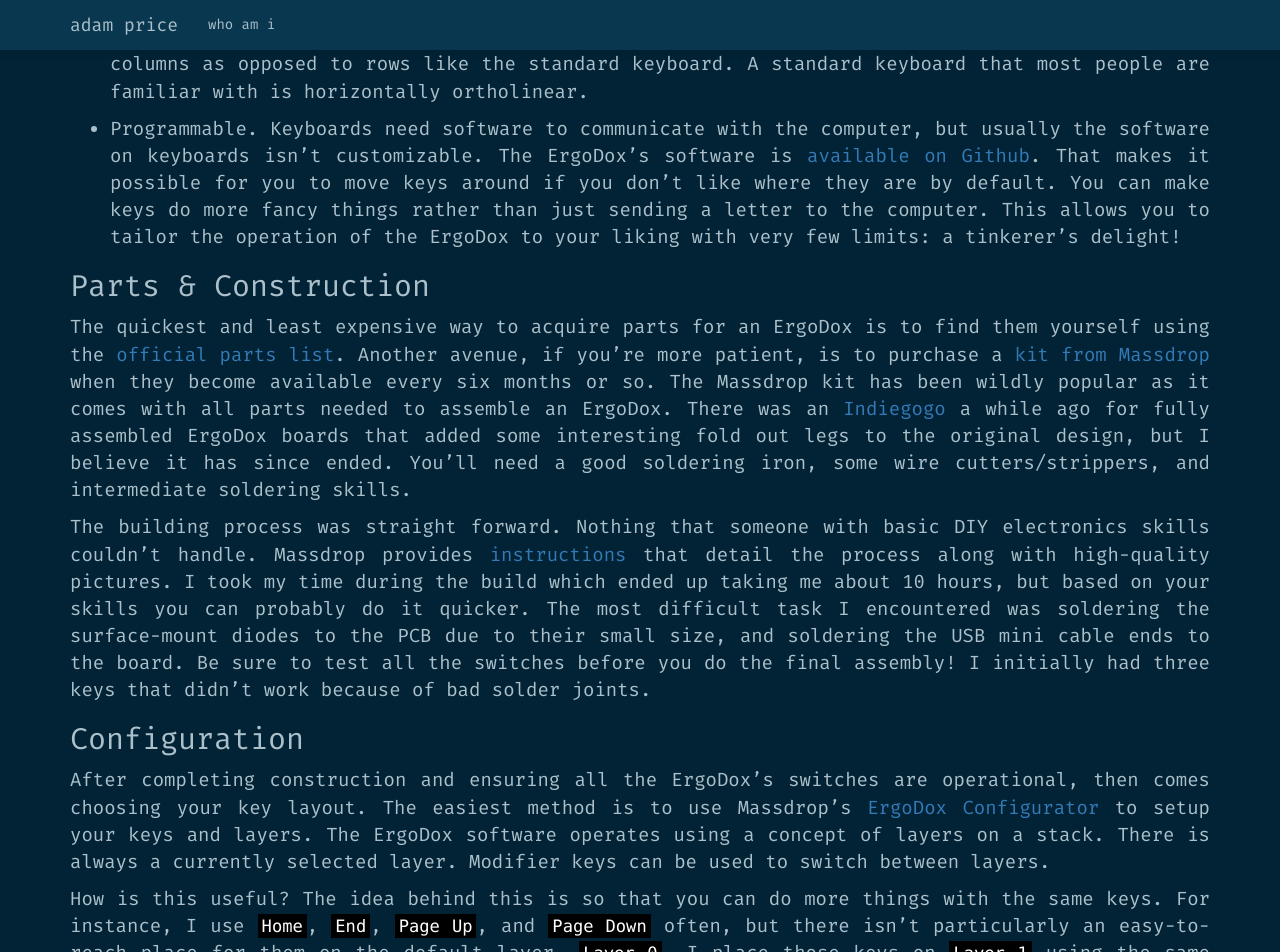
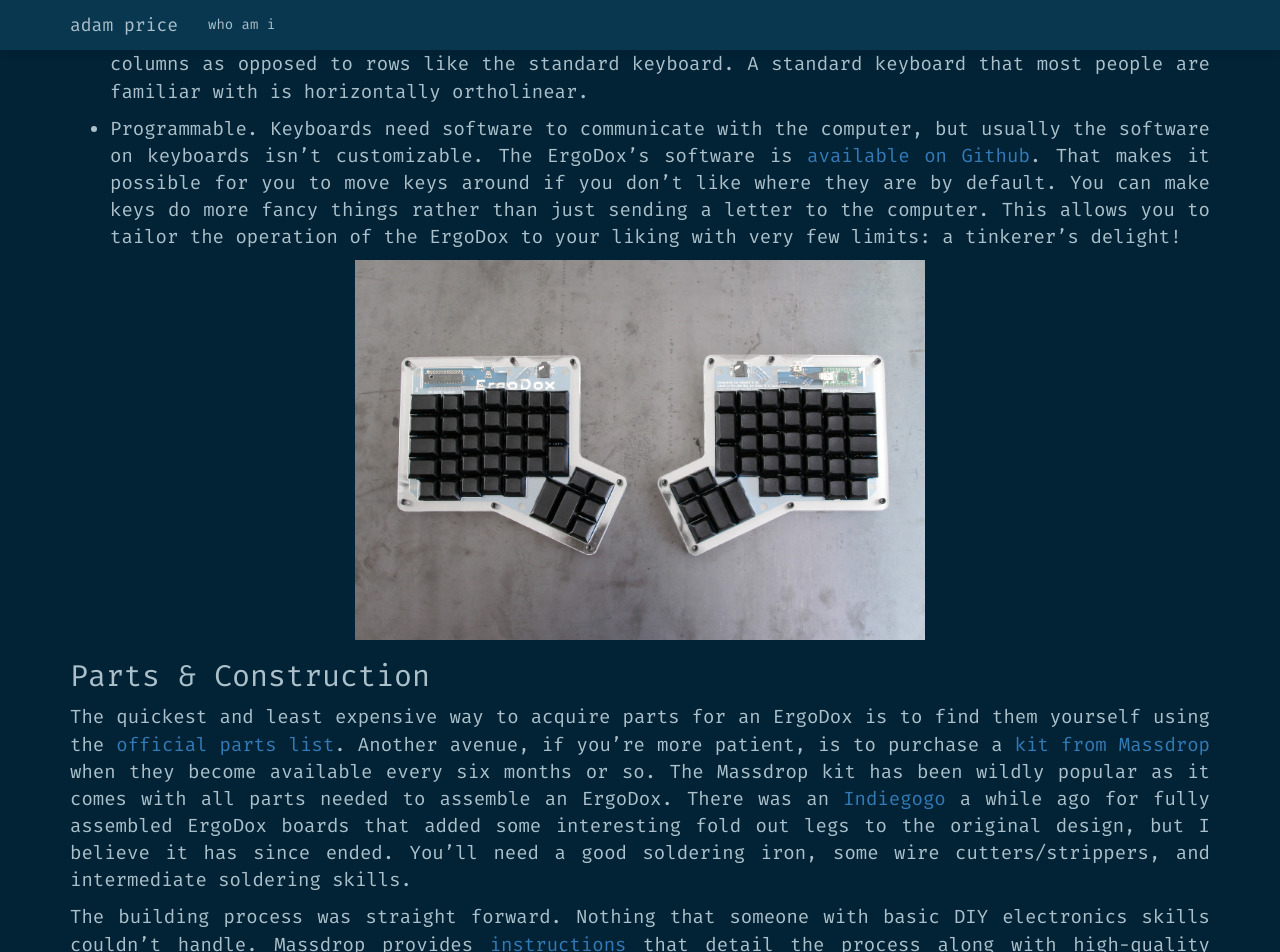
Before and after one commit to komidore64/komidore64.github.io, a Jekyll site: the page built from _posts/2015-07-26-build-an-ergodox-keyboard.md, in a window 1280 px wide and 1400 px high, scrolled down 657 px. Shown: the top 952 px of the window. Built offline with Jekyll 4.4.1, drawn with Linux system fonts in a browser that asks for light colours; nearby versions of some CDN libraries; some web fonts are replaced.

Commit message:
add images to build-an-ergodox-keyboard
also refactored main.css with consistent spacing between selectors and a
bit or organization along with a new selector for images included posts
and pages.

```diff
--- a/_posts/2015-07-26-build-an-ergodox-keyboard.md
+++ b/_posts/2015-07-26-build-an-ergodox-keyboard.md
@@ -26,6 +26,8 @@
 You can make keys do more fancy things rather than just sending a letter to the computer.
 This allows you to tailor the operation of the ErgoDox to your liking with very few limits: a tinkerer's delight!
 
+![ergodox top-down](/assets/img/2015-07-26-build-an-ergodox-keyboard/ergodox_topdown.jpg)
+
 ## Parts & Construction
 
 The quickest and least expensive way to acquire parts for an ErgoDox is to find them yourself using the [official parts list](http://ergodox.org/Hardware.aspx).
--- a/css/main.scss
+++ b/css/main.scss
@@ -1,7 +1,48 @@
 ---
 # Only the main Sass file needs front matter (the dashes are enough)
 ---
+
 @charset "utf-8";
+
+// ---
+// Imports
+//
+// import partials from `sass_dir` (defaults to `_sass`)
+// ---
+
+@import "syntax-highlighting";
+
+
+// ---
+// mixins
+// ---
+
+@mixin image-center {
+    img {
+        display: block;
+        margin: auto;
+        max-width: 50%;
+        height: auto;
+    }
+}
+
+// Use media queries like this:
+// @include media-query($on-palm) {
+//     .wrapper {
+//         padding-right: $spacing-unit / 2;
+//         padding-left: $spacing-unit / 2;
+//     }
+// }
+@mixin media-query($device) {
+    @media screen and (max-width: $device) {
+        @content;
+    }
+}
+
+
+// ---
+// definitions
+// ---
 
 .navbar-default {
     background: #093750 !important;
@@ -12,25 +53,31 @@
 .navbar-default .navbar-nav > li > a {
     color:#abc0ca !important;
 }
+
 .navbar-default .navbar-nav > li > a:hover {
     color:#03a4fb !important;
 
 }
+
 .navbar-default .navbar-nav > li > a:focus {
     color:#03a4fb !important;
 }
+
 .navbar-default .navbar-brand {
     color:#abc0ca !important;
 }
+
 .footer-content {
     text-align: center;
     padding: 0.5em;
 }
+
 body {
     background-color: #022335 !important;
     font-family: "Fira Mono" !important;
     color: #abc0ca !important;
 }
+
 .page-stuff {
     a {
         color: #03a4fb !important;
@@ -43,6 +90,7 @@
         }
     }
 }
+
 #page-content {
     padding-bottom: 4em;
 }
@@ -52,26 +100,28 @@
     padding-bottom: 5em;
     font-size: 19px;
     text-align: justify;
+    @include image-center;
 }
+
 .jumbotron {
     background: #093750 !important;
 }
+
 a {
     color: #03a4fb;
     text-decoration: none;
 }
+
 a:hover {
     color:#03a4fb !important;
     text-decoration: none !important;
     border-bottom: 1px dotted #03a4fb;
-
 }
 
 .post-list {
+    text-align: center;
+}
 
-    text-align: center;
-
-}
 .post-box {
     padding-top: 2em;
     padding-bottom: 2em;
@@ -87,15 +137,19 @@
     padding-top: 0.5em;
     padding-bottom: 0.3em;
 }
+
 .post-title-main {
     text-align: center;
     color: #abc0ca !important;
 }
+
 .post-content {
     font-size: 19px;
     text-align: justify;
     padding-bottom: 5em;
+    @include image-center;
 }
+
 pre {
     background-color: black !important;
     border:none !important;
@@ -104,6 +158,7 @@
     padding: 1.5em !important;
     color:white !important;
 }
+
 .post-meta {
     color: skyblue !important;
 }
@@ -124,16 +179,17 @@
     padding:2em;
     font-size: 19px;
 }
+
 .intro {
     font-size: 19px;
+}
 
-}
 .manual-title {
     font-size: 21px;
     padding: 1em;
     text-transform: uppercase;
+}
 
-}
 .manual-content {
     text-align: justify;
     font-size: 19px;
@@ -144,16 +200,21 @@
     text-align: center;
     padding: 1em;
     letter-spacing: 2px;
-
 }
 
 .jumbotron {
     box-shadow: 0px 1px 10px 0px rgba(0, 0, 0, 0.15);
 }
+
 .navbar {
     box-shadow: 0px 1px 10px 0px rgba(0, 0, 0, 0.15);
 }
+
+
+// ---
 // Our variables
+// ---
+
 $base-font-family: "Helvetica Neue", Helvetica, Arial, sans-serif;
 $base-font-size:   16px;
 $base-font-weight: 400;
@@ -175,20 +236,3 @@
 
 $on-palm:          600px;
 $on-laptop:        800px;
-
-
-// Use media queries like this:
-// @include media-query($on-palm) {
-//     .wrapper {
-//         padding-right: $spacing-unit / 2;
-//         padding-left: $spacing-unit / 2;
-//     }
-// }
-@mixin media-query($device) {
-    @media screen and (max-width: $device) {
-        @content;
-    }
-}
-
-// Import partials from `sass_dir` (defaults to `_sass`)
-@import "syntax-highlighting";
```
Also changed, not shown: other parts of _posts/2015-07-26-build-an-ergodox-keyboard.md (+2 -4 lines), assets/img/2015-07-26-build-an-ergodox-keyboard/ergodox_topdown.jpg (added), 1 other file.
